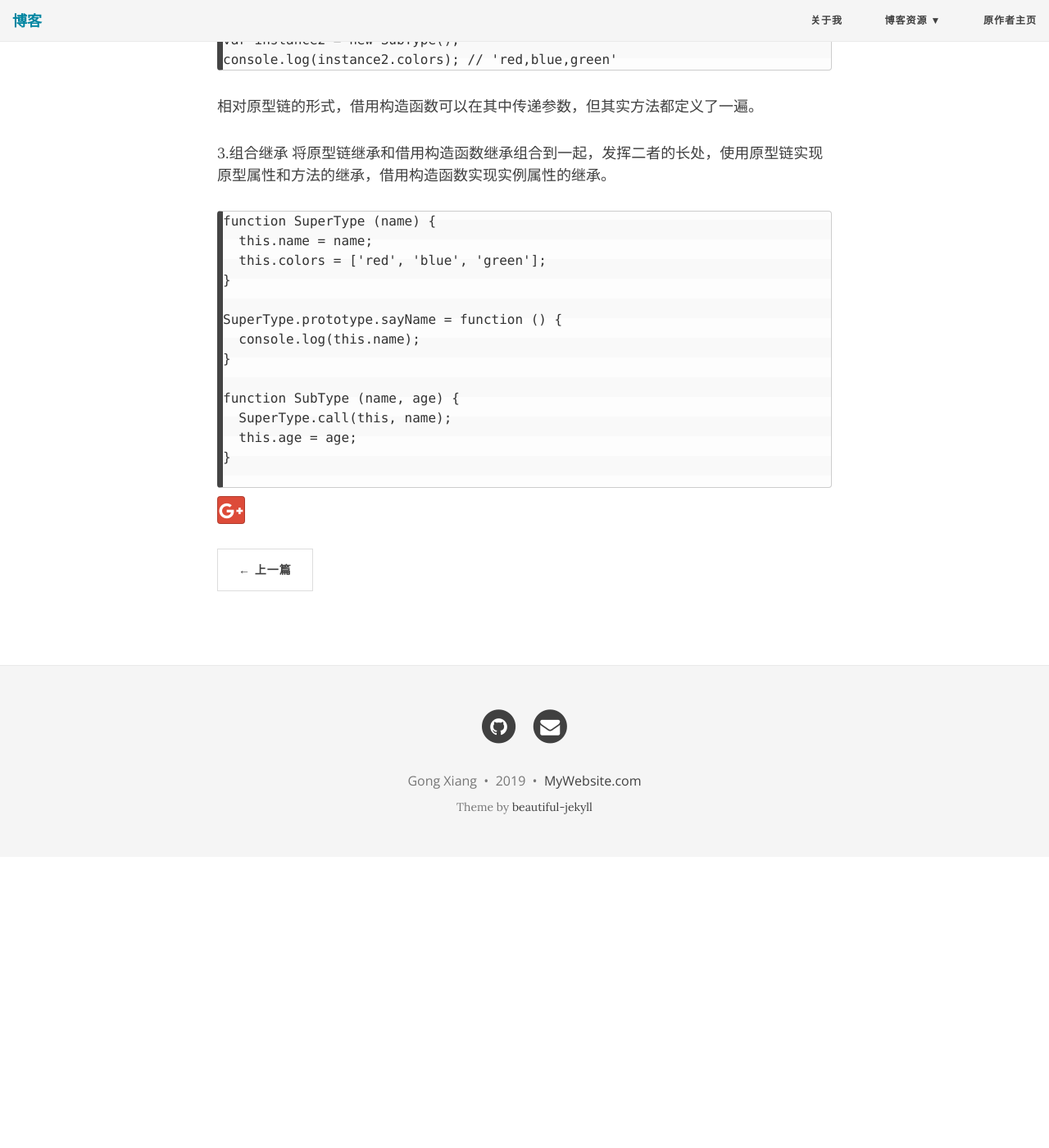
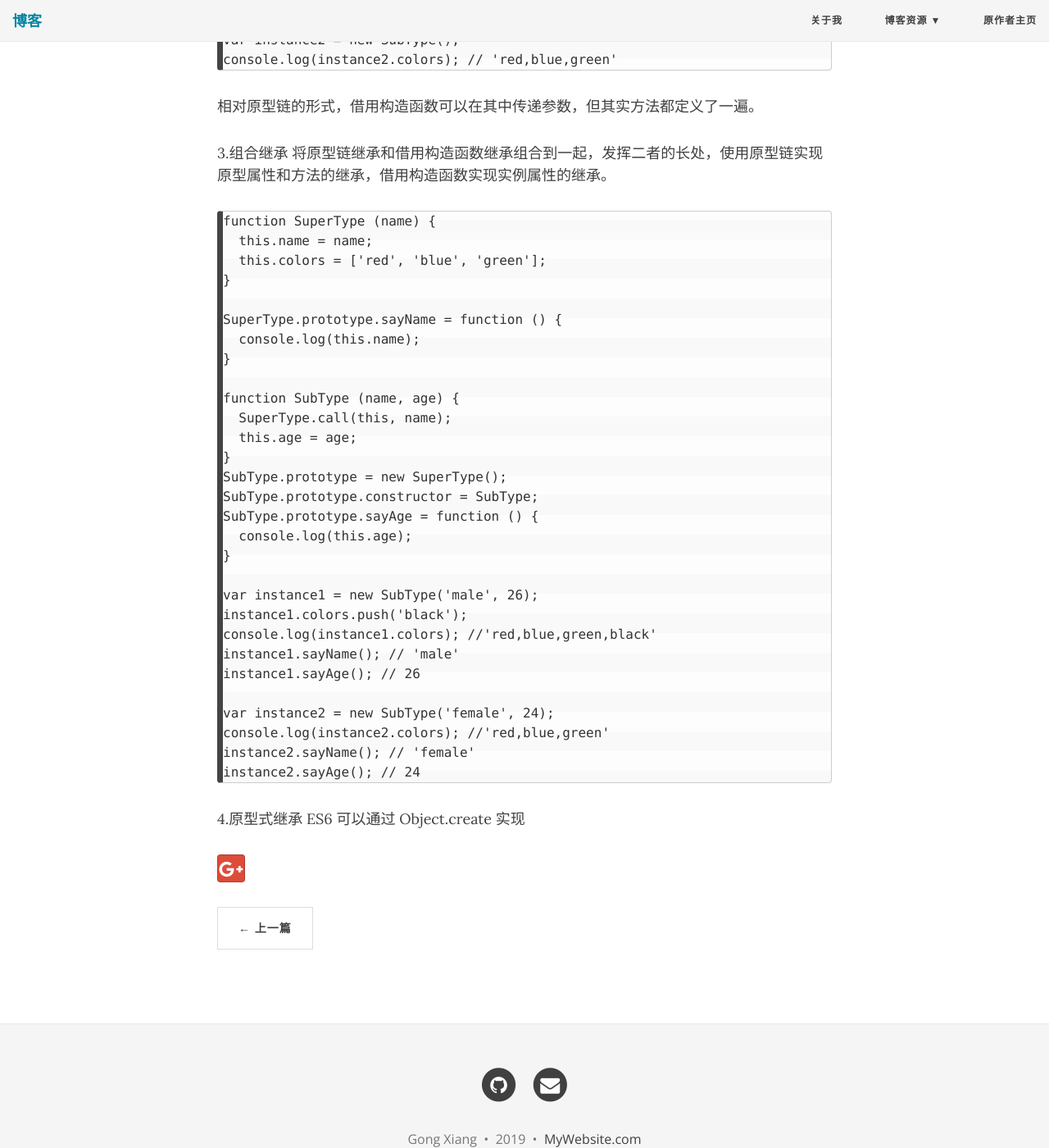
Before and after one commit to dandanbu3/dandanbu3.github.io, a Jekyll site: the page built from _posts/2019-04-08-继承实现方法.md, in a window 1280 px wide and 1400 px high, scrolled down 1212 px. Shown: the whole window at 82% size. Built offline with Jekyll 4.4.1, drawn with Linux system fonts in a browser that asks for light colours; nearby versions of some CDN libraries; before the commit the page ends 2257 px from its top, so only the background shows below that.

Commit message:
原型式继承

```diff
--- a/_posts/2019-04-08-继承实现方法.md
+++ b/_posts/2019-04-08-继承实现方法.md
@@ -65,5 +65,23 @@ function SubType (name, age) {
   SuperType.call(this, name);
   this.age = age;
 }
+SubType.prototype = new SuperType();
+SubType.prototype.constructor = SubType;
+SubType.prototype.sayAge = function () {
+  console.log(this.age);
+}
 
+var instance1 = new SubType('male', 26);
+instance1.colors.push('black');
+console.log(instance1.colors); //'red,blue,green,black'
+instance1.sayName(); // 'male'
+instance1.sayAge(); // 26
+
+var instance2 = new SubType('female', 24);
+console.log(instance2.colors); //'red,blue,green'
+instance2.sayName(); // 'female'
+instance2.sayAge(); // 24
 ~~~
+
+4.原型式继承
+ES6 可以通过 Object.create 实现
```
